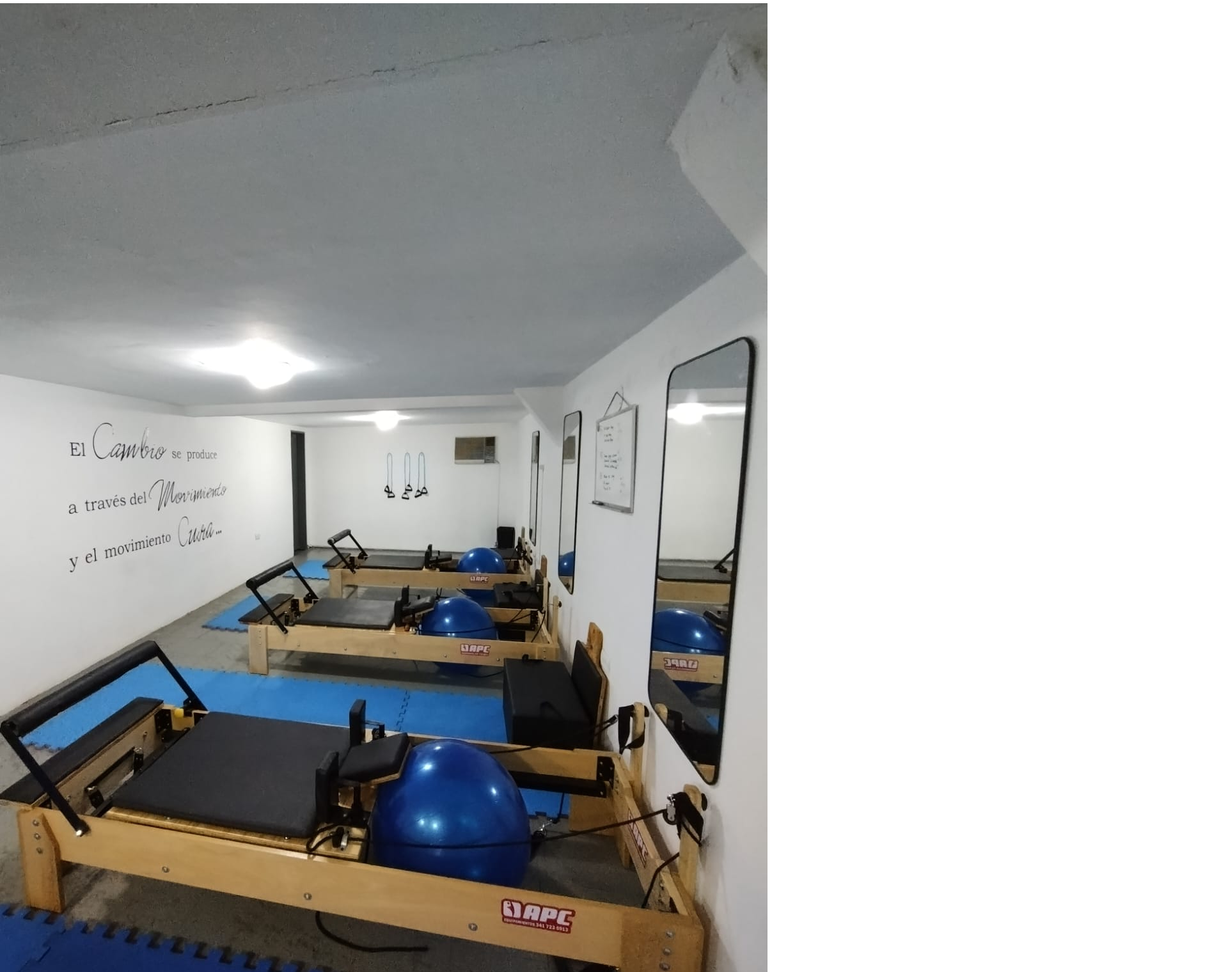
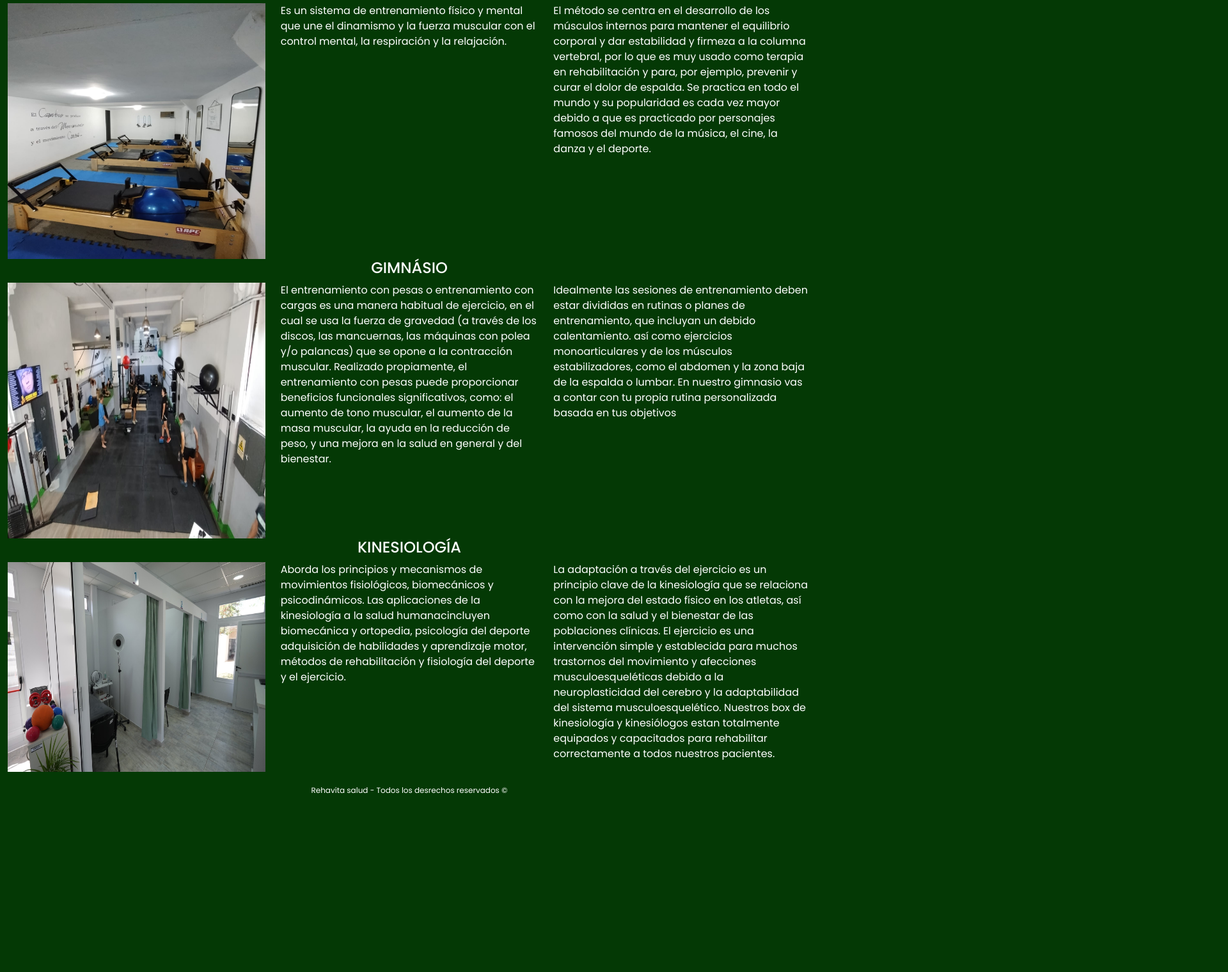
Before and after one commit to tperezromero5/preEntregaDosTomasPerezRomero, a plain HTML site: page pages/actividades.html in a window 1280 px wide. Shown: the part 184-1704 px from the top of the page at 64% size, 1920 px wide, since content can reach past the window. After the commit the page ends 1445 px from the top, so only its background shows below. Drawn offline with nearby package versions, Linux system fonts and the light colour scheme.

Commit message:
aplique responsive a el index y a la pagina de actividades

```diff
--- a/css/estilos.css
+++ b/css/estilos.css
@@ -13,49 +13,43 @@ propiedad:vañor
 }
 body{
     font-family: 'Poppins', sans-serif;
+    background-color: #043905;
 }
 header{
     height: 20%;
 }
 main{
     height: 60%;
+    background-color: #043905;
 }
 footer{
 
     height: 20%;
+    text-align: center;
+    background-color: #043905;
+    padding-top: 20px;
+    color: #FFFFFF;
 }
 .TextoPrincipalInicio{
     color: #FFFFFF;
-    font-size: 2rem;
+    font-size: 1.5rem;
     text-align: center;
     background-color: #043905;
     font-family: "Poppins", sans-serif;
     font-weight: 700;
-    padding: 0;
-    margin: 0;
 }
-.FondoCarrusel{
-    background-color: #000000;
-}
-
-.ImagenesCarrusel{
-
-    display: inline-block;
-    width: 15%;
-    height: 70vh;
-    justify-content: center;
-    align-items: center;
-    border: 1px solid black;
-    object-fit: cover;
-    margin-left: 8px;
-}
-
 .SectionConvenios{
     text-align: center;
     font-size: 2rem;
     background-color: #043905;
     color: #FFFFFF;
     font-family: "Poppins", sans-serif;
+}
+.convenios-titulo{
+    font-size: 1.5rem;
+}
+.convenios-subtitulo{
+    font-size: 1rem;
 }
 
 .Sect .ImagenesLesiones{
@@ -68,7 +62,7 @@ footer{
     display: inline-block;
     width: 40vh;
     height: 40vh;
-    border: 1px solid rgb(0, 0, 0);
+
 }
 
 .Footer{
@@ -103,8 +97,28 @@ text-align: center;
     font-weight: 700;
 }
 .navbar .navbar-nav .nav-link.color-verde{
-    color: rgb(76, 174, 79);
+    color:#4cae4f;
 }
 .bg-verde{
     background-color: #043905;
 }
+.container-fluid .contenedor-index{
+    margin: 0;
+    padding: 0;
+    background-color: #043905;
+}
+.imagen-pilates{
+    width: 70vh;
+    height: 50vh;
+}
+.imagen-gimnasio{
+    width: 50vh;
+    height: 50vh;
+}
+.imagen-kinesiologia{
+    width: 50vh;
+    height: 50vh,
+}
+.texto-info{
+    color: #FFFFFF;
+}
--- a/pages/actividades.html
+++ b/pages/actividades.html
@@ -54,21 +54,26 @@
     </nav> -->
     <main>
         <h1 class="TituloActividades">Actividades</h1>
-        <section class="SectionActividades">
-            <div class="DivActividades">
+        <section class="container-fluid">
+            <div class="row">
                 <h1 class="SubtituloActividades">PILATES</h1>
-                <img src="../assets/img/imagen-pilates.jpeg" alt="imagen de gimnasio de pilates">
-                <p>info pilates</p>
+                <img class="col mb-lg-6 imagen-pilates" src="../assets/img/imagen-pilates.jpeg" alt="imagen de gimnasio de pilates">
+                <p class="texto-info col mb-lg-3">Es un sistema de entrenamiento físico y mental que une el dinamismo y la fuerza muscular con el control mental, la respiración y la relajación.</p>
+                <p class="texto-info col mb-lg-3">  El método se centra en el desarrollo de los músculos internos para mantener el equilibrio corporal y dar estabilidad y firmeza a la columna vertebral, por lo que es muy usado como terapia en rehabilitación y para, por ejemplo, prevenir y curar el dolor de espalda. Se practica en todo el mundo y su popularidad es cada vez mayor debido a que es practicado por personajes famosos del mundo de la música, el cine, la danza y el deporte.</p>
             </div>
-            <div class="DivActividades">
-                <h1 class="SubtituloActividades">GIMNASIO</h1>
-                <img src="../assets/img/imagen-gym.jpeg" alt="imagen del gimnasio">
-                <p>info gym</p>
+            <div class="row">
+                <h1 class="SubtituloActividades">GIMNÁSIO</h1>
+                <img class="col mb-lg-6 imagen-gimnasio" src="../assets/img/imagen-gym.jpeg" alt="imagen del gimnasio">
+                <p class="texto-info col mb-lg-3">El entrenamiento con pesas o entrenamiento con cargas es una manera habitual de ejercicio, en el cual se usa la fuerza de gravedad (a través de los discos, las mancuernas, las máquinas con polea y/o palancas) que se opone a la contracción muscular. Realizado propiamente, el entrenamiento con pesas puede proporcionar beneficios funcionales significativos, como: el aumento de tono muscular, el aumento de la masa muscular, la ayuda en la reducción de peso, y una mejora en la salud en general y del bienestar.</p>
+                <p class="texto-info col mb-lg-3">Idealmente las sesiones de entrenamiento deben estar divididas en rutinas o planes de entrenamiento, que incluyan un debido calentamiento. así como ejercicios monoarticulares y de los músculos estabilizadores, como el abdomen y la zona baja de la espalda o lumbar. En nuestro gimnasio vas a contar con tu propia rutina personalizada basada en tus objetivos</p>
             </div>
-            <div class="DivActividades">
-                <h1 class="SubtituloActividades">KINESIOLOGIA</h1>
-                <img src="../assets/img/imagen-boxkinesio.jpg" alt="imagen de un consultorio de kinesiologia">
-                <p>info kinesiologia</p>
+            <div class="row">
+                <h1 class="SubtituloActividades">KINESIOLOGÍA</h1>
+                <img class="col mb-lg-6 imagen-kinesiologia" src="../assets/img/imagen-boxkinesio.jpg" alt="imagen de un consultorio de kinesiologia">
+                <p class="texto-info col mb-lg-3"> Aborda los principios y mecanismos de movimientos fisiológicos, biomecánicos y psicodinámicos. Las aplicaciones de la kinesiología a la salud humanacincluyen biomecánica y ortopedia, psicología del deporte adquisición de habilidades y aprendizaje motor, métodos de rehabilitación y fisiología del deporte y el ejercicio. </p>
+                <p class="texto-info col mb-lg-3">La adaptación a través del ejercicio es un principio clave de la kinesiología que se relaciona con la mejora del estado físico en los atletas, así como con la salud y el bienestar de las poblaciones clínicas. El ejercicio es una intervención simple y establecida para muchos trastornos del movimiento y afecciones musculoesqueléticas debido a la neuroplasticidad del cerebro y la adaptabilidad del sistema musculoesquelético. Nuestros box de kinesiología y kinesiólogos estan totalmente equipados y capacitados para rehabilitar correctamente a todos nuestros pacientes.
+
+                </p>
             </div>
         </section>
     </main>
```
Also changed, not shown: index.html (+4 -4 lines).
